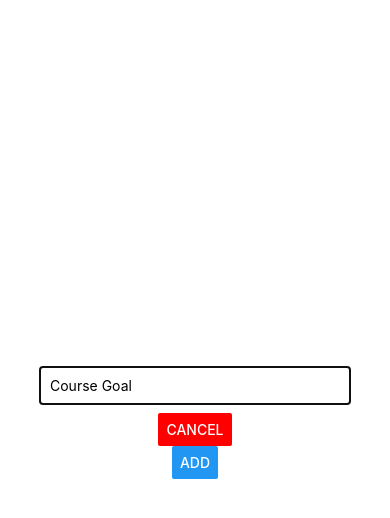
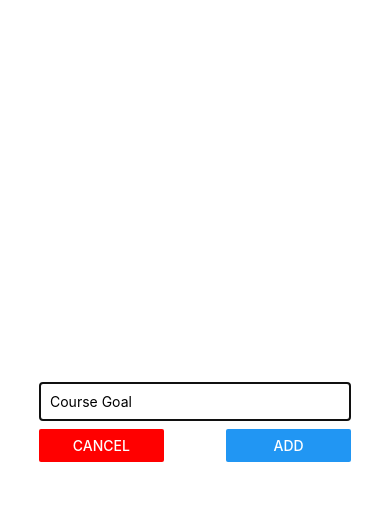
Before and after one commit to dwirandyh/react-native-the-practical-guide, a React Native app in the folder Course Goals App/: screen / in a window 390 px wide. Both pictures are taken after a click on the button "ADD NEW GOAL". Shown: the top 518 px of the page. Built offline with nearby package versions, Linux system fonts and the light colour scheme.

Commit message:
Goals app finish
Goals app learn about component, view, and state

```diff
--- a/Course Goals App/components/GoalInput.js
+++ b/Course Goals App/components/GoalInput.js
@@ -22,8 +22,14 @@ const GoalInput = props => {
           onChangeText={goalInputHandler}
           value={enteredGoals}
         />
-        <Button title="Cancel" color="red" onPress={props.onCancel} />
-        <Button title="Add" onPress={addGoalHandler} />
+        <View style={styles.buttonContainer}>
+          <View style={styles.button}>
+            <Button title="Cancel" color="red" onPress={props.onCancel} />
+          </View>
+          <View style={styles.button}>
+            <Button title="Add" onPress={addGoalHandler} />
+          </View>
+        </View>
       </View>
     </Modal>
   );
@@ -43,6 +49,14 @@ const styles = StyleSheet.create({
     padding: 10,
     marginBottom: 8,
   },
+  buttonContainer: {
+    flexDirection: 'row',
+    justifyContent: 'space-between',
+    width: '80%',
+  },
+  button: {
+    width: '40%',
+  },
 });
 
 export default GoalInput;
```
